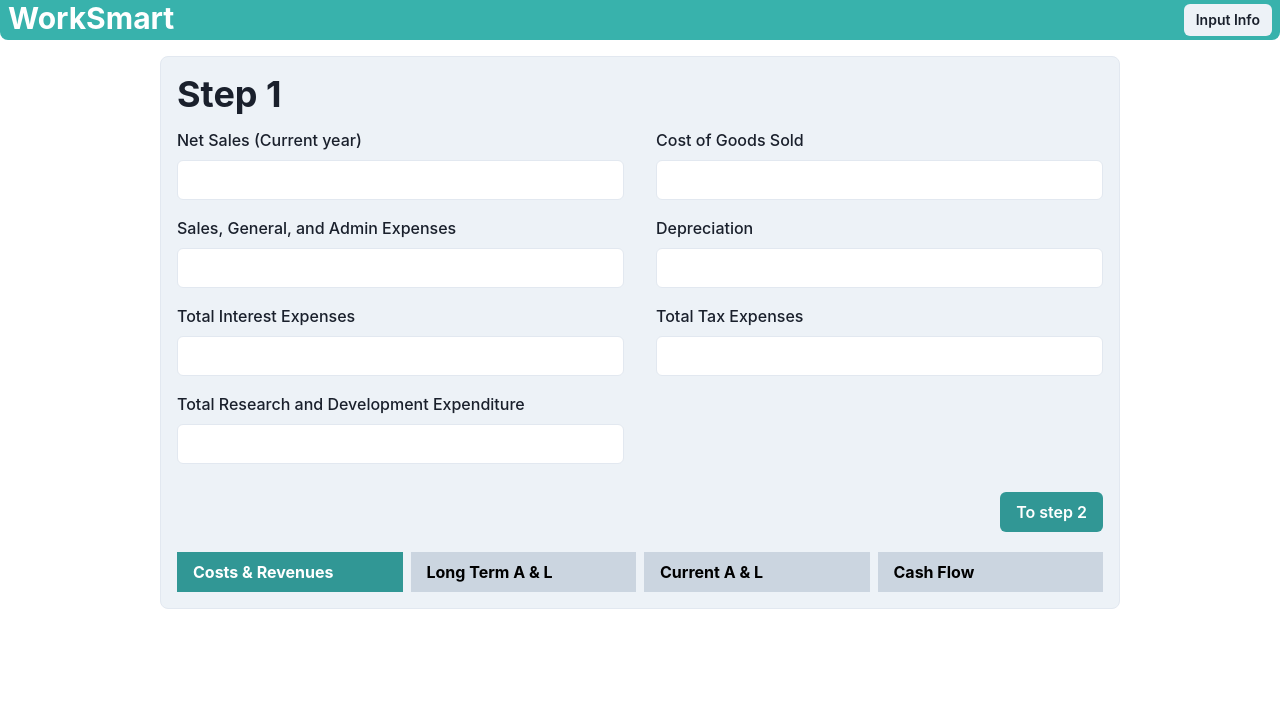
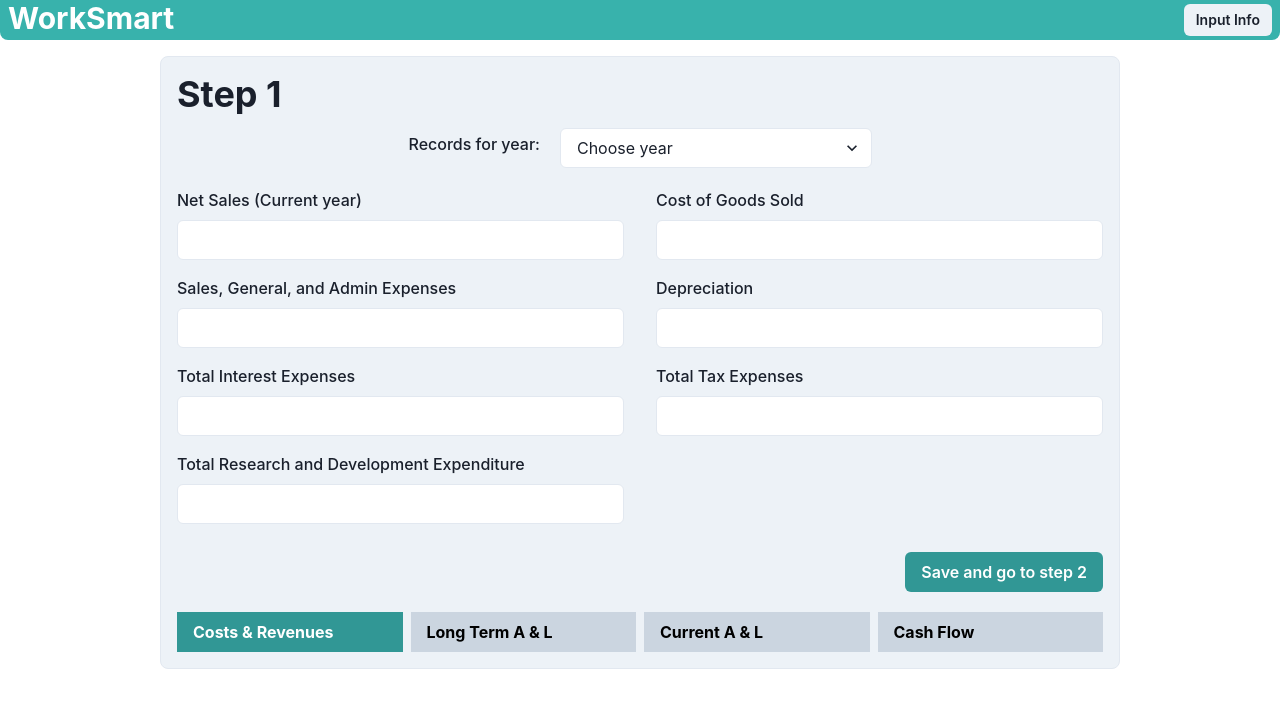
Before and after one commit to planetariumfish/worksmart-fe, a React (Vite) app: page /input in a window 1280 px wide. Shown: the top 708 px of the page. Built offline with nearby package versions, Linux system fonts and the light colour scheme.

Commit message:
form inputs done

```diff
--- a/src/components/forms/Step1.tsx
+++ b/src/components/forms/Step1.tsx
@@ -9,16 +9,18 @@ import {
   SimpleGrid,
   HStack,
   Spacer,
+  Select,
 } from "@chakra-ui/react";
 import { FinancialPicture } from "../../types/types";
 
 type Props = {
-  info: FinancialPicture | undefined;
-  setInfo: React.Dispatch<React.SetStateAction<FinancialPicture | undefined>>;
+  info: FinancialPicture | {};
+  setInfo: React.Dispatch<React.SetStateAction<FinancialPicture | {}>>;
   setStep: React.Dispatch<React.SetStateAction<number>>;
 };
 
 type FormInput = {
+  year: number;
   netsales: number;
   cogs: number;
   sga: number;
@@ -33,15 +35,49 @@ const Step1 = ({ info, setInfo, setStep }: Props) => {
     handleSubmit,
     register,
     formState: { errors, isSubmitting },
-  } = useForm<FormInput>();
+  } = useForm<FormInput>({ defaultValues: { ...info } });
 
   function onSubmit(values: FormInput) {
     if (info) setInfo({ ...info, ...values });
     setStep(2);
   }
+  const options = [];
+  const date = new Date();
+  const year = date.getFullYear();
+  {
+    for (let i = year; i > 1970; i--) {
+      options.push(<option value={i}>{i}</option>);
+    }
+  }
 
   return (
     <form onSubmit={handleSubmit(onSubmit)}>
+      <FormControl
+        isInvalid={!!errors.year}
+        mb={5}
+        display="flex"
+        width="100%"
+        justifyContent="center"
+      >
+        <HStack width="50%">
+          <FormLabel htmlFor="year" sx={{ whiteSpace: "nowrap" }}>
+            Records for year:
+          </FormLabel>
+          <Select
+            bg="white"
+            id="year"
+            placeholder="Choose year"
+            {...register("year", {
+              required: "This is required",
+            })}
+          >
+            {options}
+          </Select>
+          <FormErrorMessage>
+            {errors.year && errors.year.message}
+          </FormErrorMessage>
+        </HStack>
+      </FormControl>
       <SimpleGrid columns={2} spacingX="2rem" spacingY="1rem">
         <FormControl isInvalid={!!errors.netsales}>
           <FormLabel htmlFor="netsales">Net Sales (Current year)</FormLabel>
@@ -154,7 +190,7 @@ const Step1 = ({ info, setInfo, setStep }: Props) => {
           isLoading={isSubmitting}
           type="submit"
         >
-          To step 2
+          Save and go to step 2
         </Button>
       </HStack>
     </form>
--- a/src/components/forms/Step2.tsx
+++ b/src/components/forms/Step2.tsx
@@ -15,8 +15,8 @@ import {
 import { FinancialPicture } from "../../types/types";
 
 type Props = {
-  info: FinancialPicture | undefined;
-  setInfo: React.Dispatch<React.SetStateAction<FinancialPicture | undefined>>;
+  info: FinancialPicture | {};
+  setInfo: React.Dispatch<React.SetStateAction<FinancialPicture | {}>>;
   setStep: React.Dispatch<React.SetStateAction<number>>;
 };
 
@@ -33,7 +33,7 @@ const Step2 = ({ info, setInfo, setStep }: Props) => {
     handleSubmit,
     register,
     formState: { errors, isSubmitting },
-  } = useForm<FormInput>();
+  } = useForm<FormInput>({ defaultValues: { ...info } });
 
   function onSubmit(values: FormInput) {
     if (info) setInfo({ ...info, ...values });
@@ -133,7 +133,7 @@ const Step2 = ({ info, setInfo, setStep }: Props) => {
           isLoading={isSubmitting}
           type="submit"
         >
-          To step 3
+          Save and go to step 3
         </Button>
       </HStack>
     </form>
--- a/src/components/forms/Step3.tsx
+++ b/src/components/forms/Step3.tsx
@@ -13,15 +13,14 @@ import {
 import { FinancialPicture } from "../../types/types";
 
 type Props = {
-  info: FinancialPicture | undefined;
-  setInfo: React.Dispatch<React.SetStateAction<FinancialPicture | undefined>>;
+  info: FinancialPicture | {};
+  setInfo: React.Dispatch<React.SetStateAction<FinancialPicture | {}>>;
   setStep: React.Dispatch<React.SetStateAction<number>>;
 };
 
 type FormInput = {
   inventories: number;
   receivables: number;
-  cashnow: number;
   otherliquid: number;
   payable: number;
   overdraft: number;
@@ -34,7 +33,7 @@ const Step3 = ({ info, setInfo, setStep }: Props) => {
     handleSubmit,
     register,
     formState: { errors, isSubmitting },
-  } = useForm<FormInput>();
+  } = useForm<FormInput>({ defaultValues: { ...info } });
 
   function onSubmit(values: FormInput) {
     if (info) setInfo({ ...info, ...values });
@@ -72,20 +71,7 @@ const Step3 = ({ info, setInfo, setStep }: Props) => {
             {errors.receivables && errors.receivables.message}
           </FormErrorMessage>
         </FormControl>
-        <FormControl isInvalid={!!errors.cashnow}>
-          <FormLabel htmlFor="cashnow">Current Cash</FormLabel>
-          <Input
-            bg="white"
-            id="cashnow"
-            type="number"
-            {...register("cashnow", {
-              required: "This is required",
-            })}
-          />
-          <FormErrorMessage>
-            {errors.cashnow && errors.cashnow.message}
-          </FormErrorMessage>
-        </FormControl>
+
         <FormControl isInvalid={!!errors.otherliquid}>
           <FormLabel htmlFor="otherliquid">Other Liquid Assets</FormLabel>
           <Input
@@ -167,7 +153,7 @@ const Step3 = ({ info, setInfo, setStep }: Props) => {
           isLoading={isSubmitting}
           type="submit"
         >
-          To step 4
+          Save and go to step 4
         </Button>
       </HStack>
     </form>
--- /dev/null
+++ b/src/components/forms/Step4.tsx
@@ -0,0 +1,87 @@
+import React from "react";
+import { useForm } from "react-hook-form";
+import {
+  FormErrorMessage,
+  FormLabel,
+  FormControl,
+  Input,
+  Button,
+  SimpleGrid,
+  HStack,
+  Spacer,
+  Box,
+  Heading,
+} from "@chakra-ui/react";
+import { FinancialPicture } from "../../types/types";
+
+type Props = {
+  info: FinancialPicture | {};
+  setInfo: React.Dispatch<React.SetStateAction<FinancialPicture | {}>>;
+  setStep: React.Dispatch<React.SetStateAction<number>>;
+};
+
+type FormInput = {
+  cashnow: number;
+  divsnow: number;
+};
+
+const Step2 = ({ info, setInfo, setStep }: Props) => {
+  const {
+    handleSubmit,
+    register,
+    formState: { errors, isSubmitting },
+  } = useForm<FormInput>({ defaultValues: { ...info } });
+
+  function onSubmit(values: FormInput) {
+    if (info) setInfo({ ...info, ...values });
+    setStep(3);
+  }
+
+  return (
+    <form onSubmit={handleSubmit(onSubmit)}>
+      <SimpleGrid columns={2} spacingX="2rem" spacingY="1rem">
+        <FormControl isInvalid={!!errors.cashnow}>
+          <FormLabel htmlFor="cashnow">Current Cash</FormLabel>
+          <Input
+            bg="white"
+            id="cashnow"
+            type="number"
+            {...register("cashnow", {
+              required: "This is required",
+            })}
+          />
+          <FormErrorMessage>
+            {errors.cashnow && errors.cashnow.message}
+          </FormErrorMessage>
+        </FormControl>
+        <FormControl isInvalid={!!errors.divsnow}>
+          <FormLabel htmlFor="divsnow">Dividents paid</FormLabel>
+          <Input
+            bg="white"
+            id="divsnow"
+            type="number"
+            {...register("divsnow", {
+              required: "This is required",
+            })}
+          />
+          <FormErrorMessage>
+            {errors.divsnow && errors.divsnow.message}
+          </FormErrorMessage>
+        </FormControl>
+      </SimpleGrid>
+      <HStack w="100%" my={3}>
+        <Spacer />
+        <Button
+          mt={4}
+          colorScheme="teal"
+          isLoading={isSubmitting}
+          type="submit"
+        >
+          Submit all info
+        </Button>
+      </HStack>
+    </form>
+  );
+};
+
+export default Step2;
--- a/src/pages/Input.tsx
+++ b/src/pages/Input.tsx
@@ -3,13 +3,14 @@ import React from "react";
 import Step1 from "../components/forms/Step1";
 import Step2 from "../components/forms/Step2";
 import Step3 from "../components/forms/Step3";
+import Step4 from "../components/forms/Step4";
 import { FinancialPicture } from "../types/types";
 
 type Props = {};
 
 const Input = (props: Props) => {
   const [step, setStep] = React.useState<number>(1);
-  const [info, setInfo] = React.useState<FinancialPicture>();
+  const [info, setInfo] = React.useState<FinancialPicture | {}>({});
 
   return (
     <Box w="80%" minH="60vh" px="2rem" display="flex" justifyContent="center">
@@ -31,7 +32,9 @@ const Input = (props: Props) => {
         {step === 3 && (
           <Step3 info={info} setInfo={setInfo} setStep={setStep} />
         )}
-        {step === 4 && <></>}
+        {step === 4 && (
+          <Step4 info={info} setInfo={setInfo} setStep={setStep} />
+        )}
         <Box mt={5}>
           <SimpleGrid gap={2} columns={4}>
             <Box
--- a/src/types/types.ts
+++ b/src/types/types.ts
@@ -5,6 +5,7 @@ export type User = {
 };
 
 export type FinancialPicture = {
+  year: number;
   netsales: number;
   cogs: number;
   sga: number;
@@ -25,6 +26,5 @@ export type FinancialPicture = {
   overdraft: number;
   intpayable: number;
   otherpayable: number;
-  cashprev: number;
   divsnow: number;
 };
```
